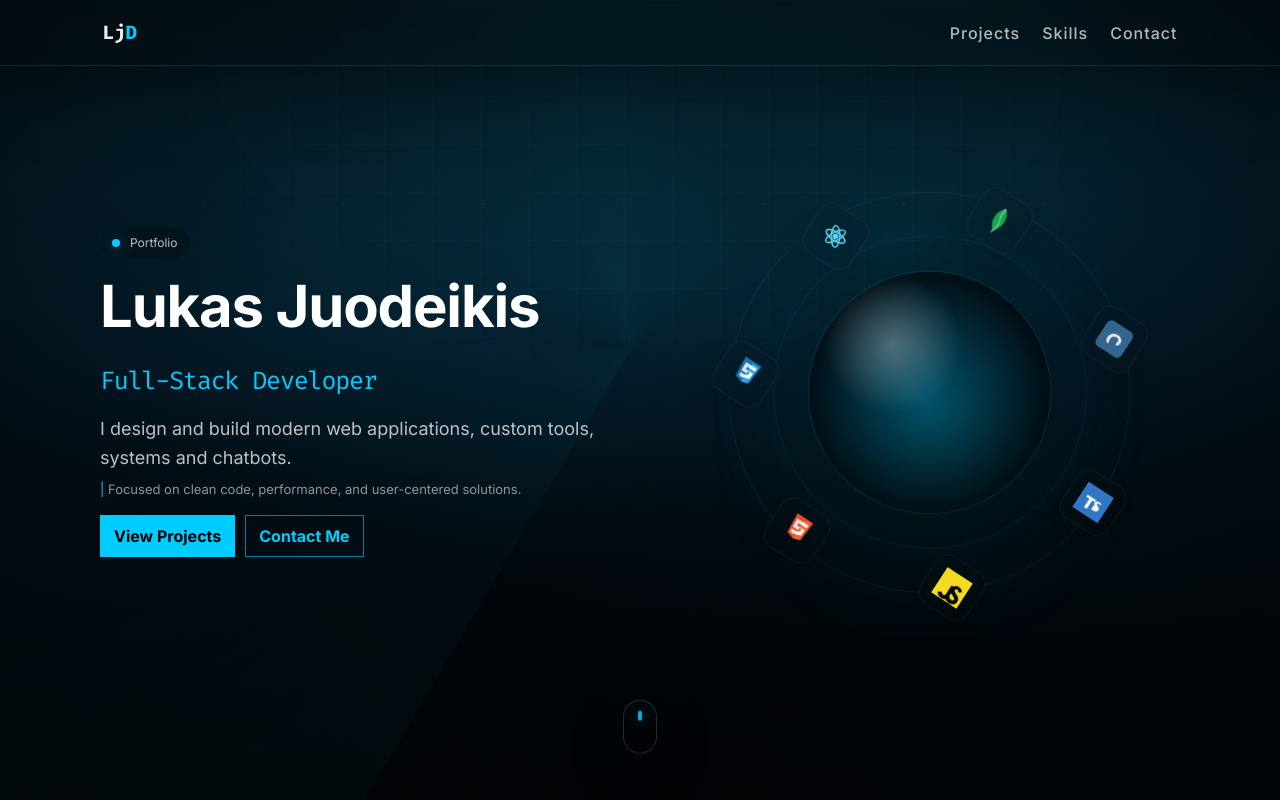
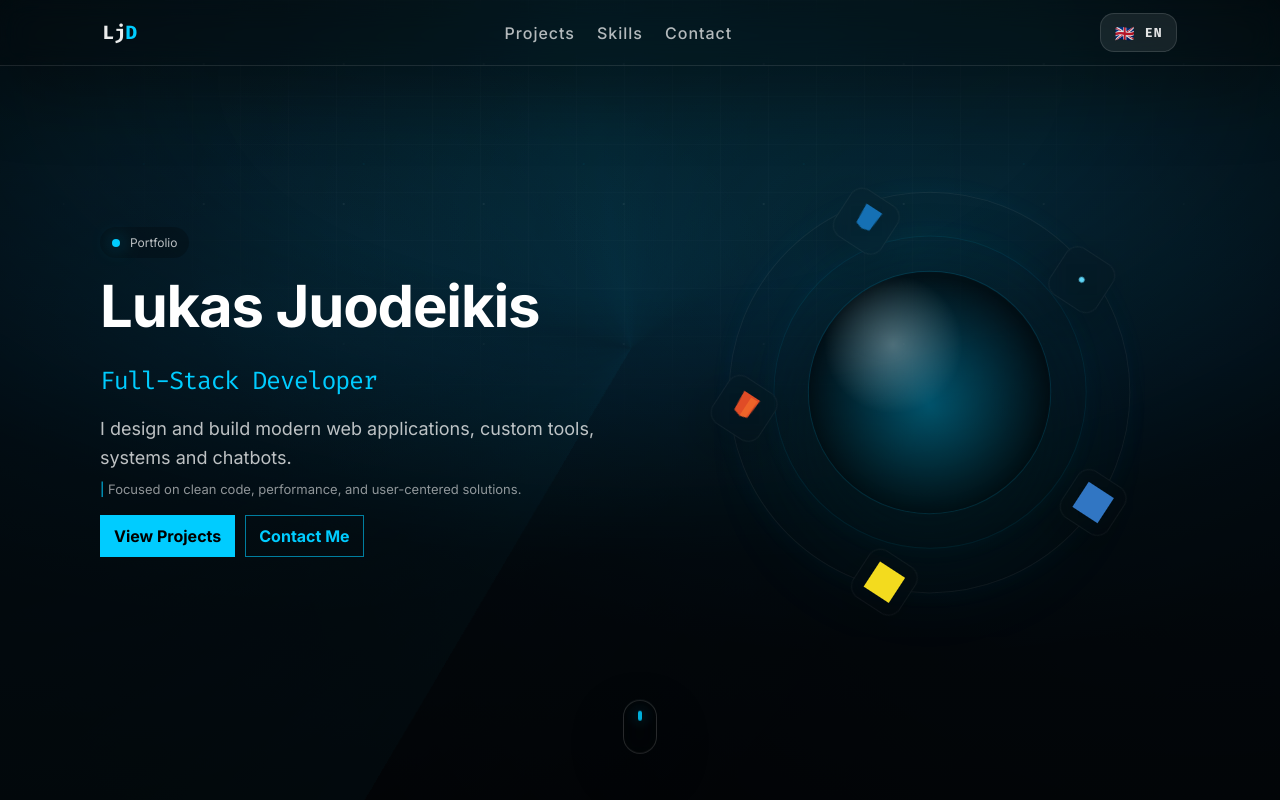
Before and after one commit to Lukas-Jdk/Lukas-Juodeikis-Portfolio, a Next.js app: page / in a window 1280 px wide. Shown: the top 800 px of the page. Built offline with nearby package versions, Linux system fonts and the light colour scheme.

Commit message:
fixing eslint problems

```diff
--- a/src/components/Header/NavBar.tsx
+++ b/src/components/Header/NavBar.tsx
@@ -1,4 +1,3 @@
-// src/components/Header/NavBar.tsx
 "use client";
 
 import { useEffect, useRef, useState } from "react";
@@ -21,10 +20,9 @@ export default function Navbar() {
   const [open, setOpen] = useState(false);
   const panelRef = useRef<HTMLDivElement>(null);
 
-  //  Language UI
+  // Language UI (kol kas tik UI)
   const [lang, setLang] = useState<Lang>("EN");
-  const toggleLang = () => setLang((l) => (l === "EN" ? "LT" : "EN"));
-  const currentLang = LANGS.find((x) => x.code === lang);
+  const current = LANGS.find((x) => x.code === lang);
 
   // Close on outside click + ESC
   useEffect(() => {
@@ -57,9 +55,7 @@ export default function Navbar() {
 
   return (
     <header className={styles.header}>
-      {/* FULL WIDTH BAR */}
       <div className={styles.bar}>
-        {/* MAX WIDTH INNER */}
         <div className={styles.inner}>
           <a className={styles.brand} href="#top">
             Lj<span className={styles.dot}>D</span>
@@ -73,8 +69,16 @@ export default function Navbar() {
             ))}
           </nav>
 
-
-
+          {/* Language toggle */}
+          <button
+            type="button"
+            className={styles.langBtn}
+            onClick={() => setLang((l) => (l === "EN" ? "LT" : "EN"))}
+            aria-label="Toggle language"
+          >
+            <span className={styles.langFlag}>{current?.flag}</span>
+            <span className={styles.langCode}>{lang}</span>
+          </button>
 
           <button
             type="button"
@@ -90,7 +94,6 @@ export default function Navbar() {
         </div>
       </div>
 
-      {/* MOBILE OVERLAY */}
       {open && (
         <div className={styles.overlay}>
           <div ref={panelRef} className={styles.panel}>
--- a/src/components/Hero/OrbitShowcase.tsx
+++ b/src/components/Hero/OrbitShowcase.tsx
@@ -1,4 +1,3 @@
-// src/components/OrbitShowcase.tsx
 "use client";
 
 import { useMemo, useRef } from "react";
@@ -10,91 +9,42 @@ type IconItem = {
   Svg: React.FC<React.SVGProps<SVGSVGElement>>;
 };
 
-/* --- Colored inline SVG icons --- */
+// ✅ CSS custom properties be `any`
+type CSSVars = React.CSSProperties & {
+  ["--angle"]?: string;
+  ["--delay"]?: string;
+};
+
+/* --- SVG ICONS --- */
 
 const Html5: IconItem["Svg"] = (props) => (
   <svg viewBox="0 0 256 256" {...props}>
     <path fill="#E44D26" d="M48 0h160l-14 182-66 18-66-18L48 0z" />
     <path fill="#F16529" d="M128 200l53-15 12-167H128v182z" />
-    <path
-      fill="#EBEBEB"
-      d="M71 38h57v28H100l2 24h26v28H76L71 38zm6 96h51v28l-24 7-24-7v-28z"
-    />
-    <path
-      fill="#fff"
-      d="M128 38h57l-3 28h-54v24h52l-4 56-48 13v-29l22-6 2-27h-24V38z"
-    />
   </svg>
 );
 
 const Css3: IconItem["Svg"] = (props) => (
   <svg viewBox="0 0 256 256" {...props}>
     <path fill="#1572B6" d="M48 0h160l-14 182-66 18-66-18L48 0z" />
-    <path fill="#33A9DC" d="M128 200l53-15 12-167H128v182z" />
-    <path
-      fill="#EBEBEB"
-      d="M76 38h52v28H104l2 24h22v28H80L76 38zm4 96h48v28l-22 7-22-7v-28z"
-    />
-    <path
-      fill="#fff"
-      d="M128 38h57l-3 28h-54v24h52l-4 56-48 13v-29l22-6 2-27h-24V38z"
-    />
   </svg>
 );
 
 const Js: IconItem["Svg"] = (props) => (
   <svg viewBox="0 0 256 256" {...props}>
     <path fill="#F7DF1E" d="M0 0h256v256H0z" />
-    <path
-      fill="#000"
-      d="M150 200c6 10 14 18 28 18 12 0 20-6 20-15 0-10-8-14-22-20l-8-3c-24-10-40-22-40-48 0-24 18-42 46-42 20 0 34 7 44 25l-24 15c-5-10-11-14-20-14-9 0-15 6-15 14 0 10 6 14 20 20l8 3c28 12 44 24 44 52 0 30-24 46-56 46-31 0-52-15-62-35l26-16zM74 202c5 9 10 16 22 16 11 0 18-4 18-22V114h32v84c0 35-21 52-51 52-27 0-43-14-51-31l30-17z"
-    />
   </svg>
 );
 
 const Ts: IconItem["Svg"] = (props) => (
   <svg viewBox="0 0 256 256" {...props}>
     <path fill="#3178C6" d="M0 0h256v256H0z" />
-    <path
-      fill="#fff"
-      d="M150 138c5-1 13-2 20-2 10 0 17 2 22 6 5 4 8 10 8 18 0 16-12 25-30 25-9 0-16-1-20-2v-16c4 1 10 2 16 2 9 0 14-3 14-9 0-6-5-8-16-12-16-5-24-12-24-25 0-14 12-25 32-25 9 0 16 1 21 3v16c-4-2-11-3-18-3-9 0-13 3-13 8 0 6 6 8 18 12 16 6 22 13 22 26 0 15-11 25-35 25-10 0-19-1-23-2v-16zM52 98h88v20H112v85H84v-85H52V98z"
-    />
   </svg>
 );
 
 const ReactIcon: IconItem["Svg"] = (props) => (
   <svg viewBox="0 0 256 256" {...props}>
     <circle cx="128" cy="128" r="24" fill="#61DAFB" />
-    <g fill="none" stroke="#61DAFB" strokeWidth="12">
-      <ellipse cx="128" cy="128" rx="92" ry="36" />
-      <ellipse cx="128" cy="128" rx="92" ry="36" transform="rotate(60 128 128)" />
-      <ellipse cx="128" cy="128" rx="92" ry="36" transform="rotate(120 128 128)" />
-    </g>
-  </svg>
-);
-
-const MongoIcon: IconItem["Svg"] = (props) => (
-  <svg viewBox="0 0 256 256" {...props}>
-    <path
-      fill="#10AA50"
-      d="M128 18c22 30 41 58 41 104 0 55-28 89-38 98l-3 18-13-8-2-10c-12-10-40-41-40-98 0-45 20-74 43-104z"
-    />
-    <path
-      fill="#B8C4C2"
-      d="M128 18c0 33-6 64 2 92 7 24 16 32 15 64-1 27-10 49-17 64l-3 18-13-8-2-10c8-18 17-39 17-67 0-31-7-43-14-64-8-26-5-59-2-89z"
-      opacity="0.55"
-    />
-  </svg>
-);
-
-const PostgresIcon: IconItem["Svg"] = (props) => (
-  <svg viewBox="0 0 256 256" {...props}>
-    <rect width="256" height="256" rx="44" fill="#336791" />
-    <path
-      fill="#fff"
-      d="M88 184c-10 0-18-18-18-38 0-21 10-44 34-56 10-5 21-7 33-7 35 0 54 20 54 48 0 18-8 34-20 34-6 0-10-4-10-11 0-8 4-14 4-23 0-15-9-26-27-26-8 0-15 2-22 6-13 8-19 22-19 35 0 13 4 26 6 31 3 7 1 13-5 13z"
-      opacity="0.9"
-    />
   </svg>
 );
 
@@ -108,8 +58,6 @@ export default function OrbitShowcase() {
       { name: "HTML", delay: 0.18, Svg: Html5 },
       { name: "CSS", delay: 0.08, Svg: Css3 },
       { name: "React", delay: 0.22, Svg: ReactIcon },
-      { name: "MongoDB", delay: 0.14, Svg: MongoIcon },
-      { name: "PostgreSQL", delay: 0.10, Svg: PostgresIcon },
     ],
     []
   );
@@ -138,14 +86,12 @@ export default function OrbitShowcase() {
       onMouseMove={onMove}
       onMouseLeave={onLeave}
     >
-      {/* Center orb */}
       <div className={styles.center}>
         <div className={styles.orb} />
         <div className={styles.ring} />
         <div className={styles.ring2} />
       </div>
 
-      {/* Single orbit */}
       <div className={styles.orbit} aria-hidden="true">
         {icons.map((it, idx) => (
           <div
@@ -153,9 +99,9 @@ export default function OrbitShowcase() {
             className={styles.orbitItem}
             style={
               {
-                ["--angle" as any]: `${(360 / icons.length) * idx}deg`,
-                ["--delay" as any]: `${it.delay}s`,
-              } as React.CSSProperties
+                "--angle": `${(360 / icons.length) * idx}deg`,
+                "--delay": `${it.delay}s`,
+              } as CSSVars
             }
             title={it.name}
           >
--- a/src/components/Projects/Projects.tsx
+++ b/src/components/Projects/Projects.tsx
@@ -71,7 +71,7 @@ const PROJECTS: Project[] = [
     tags: ["React", "TypeScript", "i18n", "Chat UI"],
     image: "/projects/chats.webp",
     status: "live",
-    linkUrl: "https://example.com",
+    linkUrl: "https://chat-bots-psi.vercel.app/",
     linkType: "demo",
   },
   // {
--- a/src/components/Skills/Skills.tsx
+++ b/src/components/Skills/Skills.tsx
@@ -1,9 +1,22 @@
-// src/components/Skills.tsx
 import styles from "./skills.module.css";
 import type { ComponentType, CSSProperties } from "react";
 
-import { FaHtml5, FaCss3Alt, FaJs, FaReact, FaNodeJs, FaGitAlt } from "react-icons/fa";
-import { SiTypescript, SiNextdotjs, SiExpress, SiPostgresql, SiMongodb, SiPrisma, SiDocker } from "react-icons/si";
+import {
+  FaHtml5,
+  FaCss3Alt,
+  FaJs,
+  FaReact,
+  FaNodeJs,
+  FaGitAlt,
+} from "react-icons/fa";
+import {
+  SiTypescript,
+  SiNextdotjs,
+  SiExpress,
+  SiPostgresql,
+  SiMongodb,
+  SiPrisma,
+} from "react-icons/si";
 import { FiLink } from "react-icons/fi";
 
 type Skill = {
@@ -19,8 +32,8 @@ const data: { title: string; items: Skill[] }[] = [
     items: [
       { name: "HTML", value: 90, Icon: FaHtml5, color: "#E34F26" },
       { name: "CSS", value: 90, Icon: FaCss3Alt, color: "#1572B6" },
-      { name: "JavaScript", value: 85, Icon: FaJs, color: "#F7DF1E" },
-      { name: "TypeScript", value: 82, Icon: SiTypescript, color: "#3178C6" },
+      { name: "JavaScript", value: 82, Icon: FaJs, color: "#F7DF1E" },
+      { name: "TypeScript", value: 85, Icon: SiTypescript, color: "#3178C6" },
       { name: "React", value: 83, Icon: FaReact, color: "#61DAFB" },
       { name: "Next.js", value: 80, Icon: SiNextdotjs, color: "#FFFFFF" },
     ],
@@ -45,7 +58,6 @@ const data: { title: string; items: Skill[] }[] = [
     items: [
       { name: "REST APIs", value: 76, Icon: FiLink, color: "#00CCFF" },
       { name: "Git", value: 85, Icon: FaGitAlt, color: "#F05032" },
-
     ],
   },
 ];
```
